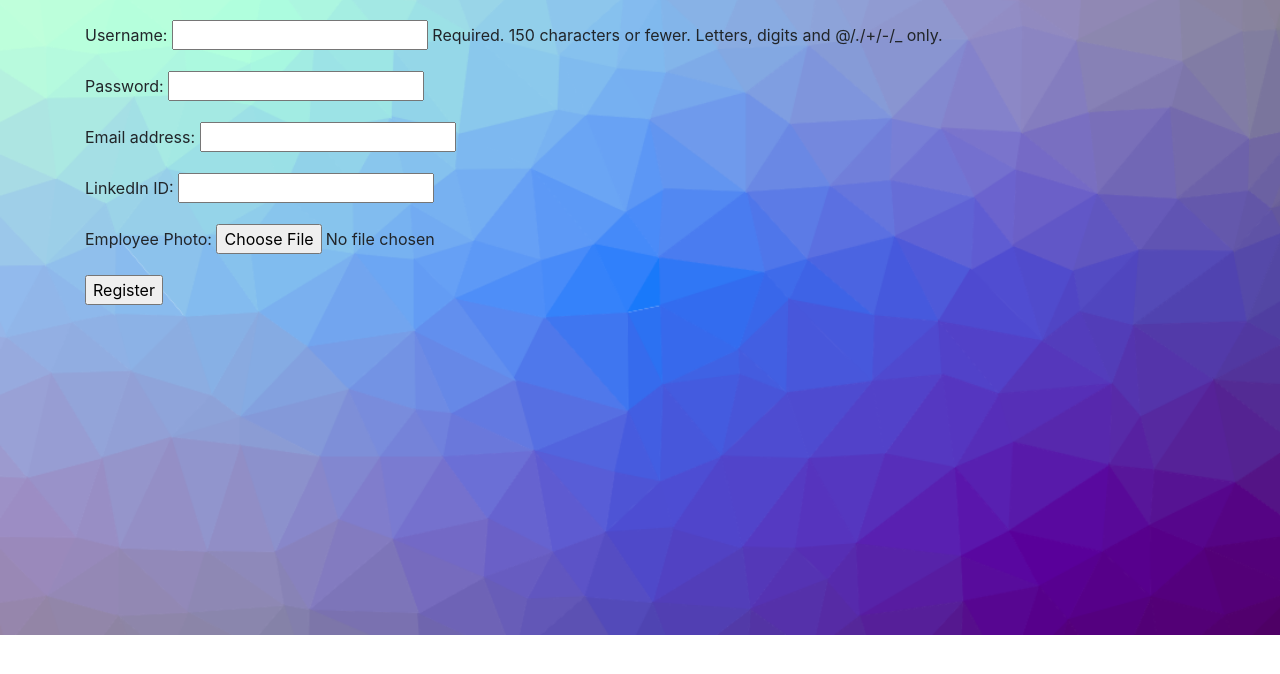
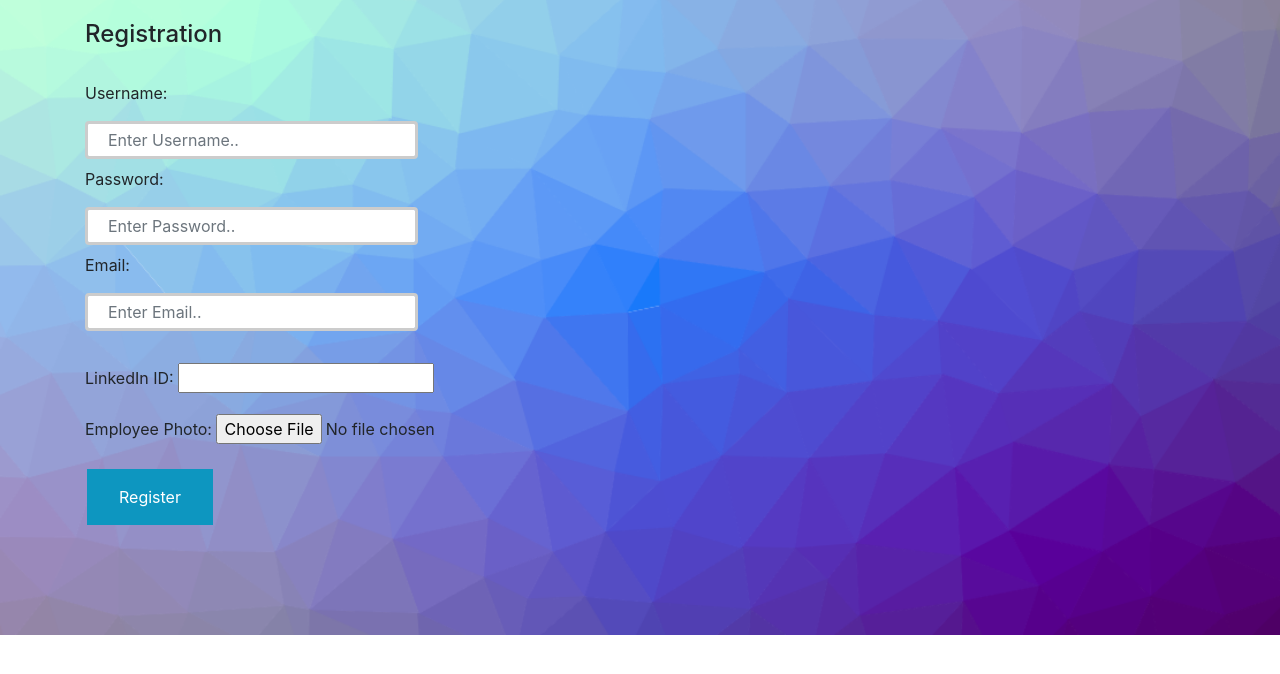
Before and after one commit to Hasan-Saju/BankBase, a Django app: page /register/ in a window 1280 px wide. Shown: the part 56-730 px from the top of the page. Run offline with Django 3.2, Linux system fonts and the light colour scheme; some libraries are stand-ins or nearby versions.

Commit message:
registration design

```diff
--- a/BankBase/templates/register.html
+++ b/BankBase/templates/register.html
@@ -1,13 +1,96 @@
 {% extends 'base.html' %}
 {% load static %}
 {% block body_block %}
+
+
+
+<style>
+input[type=text] {
+  width: 30%;
+  padding: 12px 20px;
+  margin: 8px 0;
+  box-sizing: border-box;
+  border: 3px solid #ccc;
+  -webkit-transition: 0.5s;
+  transition: 0.5s;
+  outline: none;
+}
+
+input[type=text]:focus {
+  border: 3px solid #555;
+}
+
+
+input[type=password] {
+  width: 30%;
+  padding: 12px 20px;
+  margin: 8px 0;
+  box-sizing: border-box;
+  border: 3px solid #ccc;
+  -webkit-transition: 0.5s;
+  transition: 0.5s;
+  outline: none;
+}
+
+
+input[type=email] {
+  width: 30%;
+  padding: 12px 20px;
+  margin: 8px 0;
+  box-sizing: border-box;
+  border: 3px solid #ccc;
+  -webkit-transition: 0.5s;
+  transition: 0.5s;
+  outline: none;
+}
+
+input[type=password]:focus {
+  border: 3px solid #555;
+}
+
+input[type=button], input[type=submit], input[type=reset] {
+  background-color: #0d96c0;
+  border: none;
+  color: white;
+  padding: 16px 32px;
+  text-decoration: none;
+  margin: 4px 2px;
+  cursor: pointer;
+}
+
+.center {
+  margin: auto;
+  width: 60%;
+  border: 3px ;
+  padding: 10px;
+}
+
+
+</style>
+
+
+
 
 {% if registered %}
 <div class="alert alert-success">Congratulations! Registration Successfull !!</div>
 {% else %}
 <!-- enctype used for uploading any file -->
-<form enctype="multipart/form-data" method="POST">
-    {{ user_form.as_p }}
+<form action="{% url 'bank:register' %}" enctype="multipart/form-data" method="POST">
+    {% comment %} {{ user_form.as_p }} {% endcomment %}
+
+    <h4>Registration</h4>
+    <br>
+
+    <label for="username">Username:</label>
+    <input type="text" name="username" placeholder="Enter Username.." required class="form-control">
+    <label for="password">Password:</label>
+    <input type="password" name="password" placeholder="Enter Password.." required class="form-control">
+    <label for="email">Email:</label>
+    <input type="email" name="email" placeholder="Enter Email.." required class="form-control">
+    <br>
+
+
+
     {{ user_info_form.as_p }}
     {% csrf_token %}
     <input type="submit" name="submit" value="Register">
```
